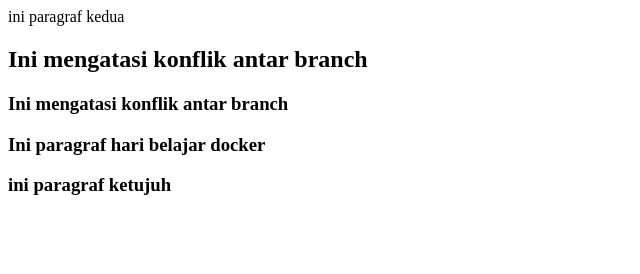
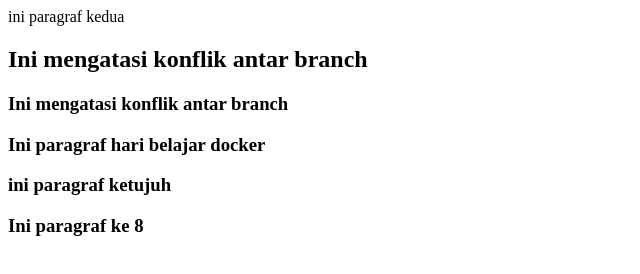
Before and after one commit to willyprmn/web-custom, a plain HTML site: page repo-1/index.html in a window 1280 px wide. Shown: the whole page, without its empty margins (0-640 px from the left). Drawn offline with Linux system fonts and the light colour scheme.

Commit message:
Add paragraf baru jenkins

```diff
--- a/repo-1/index.html
+++ b/repo-1/index.html
@@ -3,3 +3,4 @@
 <h3>Ini mengatasi konflik antar branch<h3>
 <p>Ini paragraf hari belajar docker</p>
 <p>ini paragraf ketujuh<p>
+<p>Ini paragraf ke 8</p>
```
